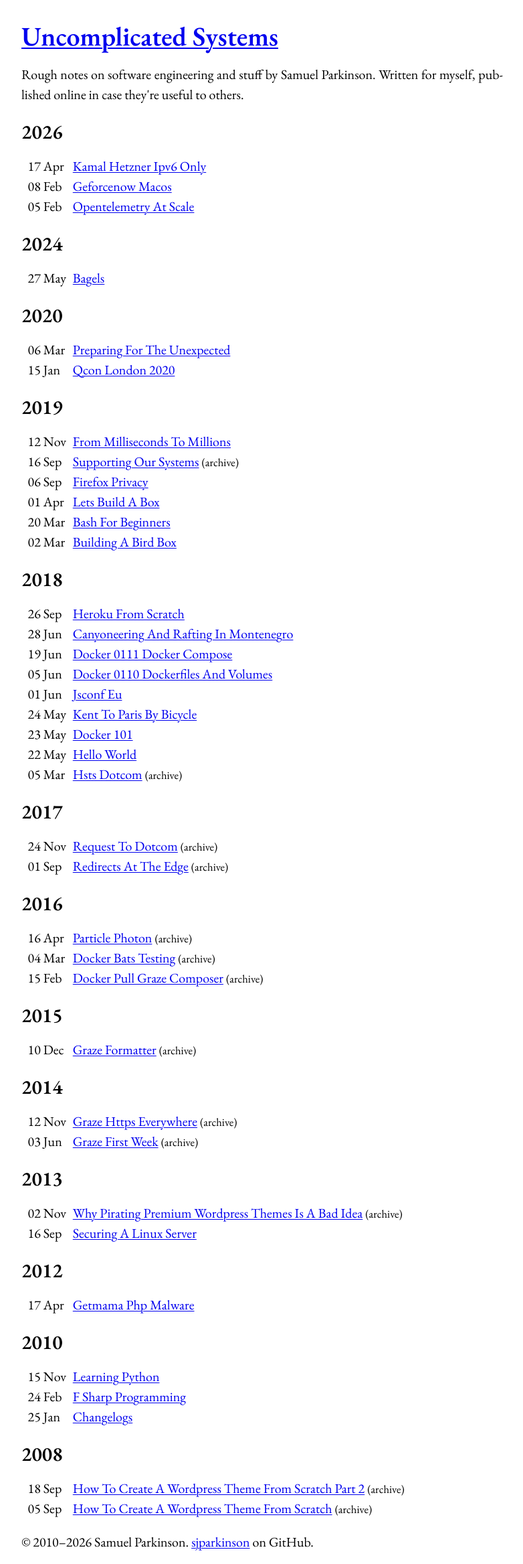
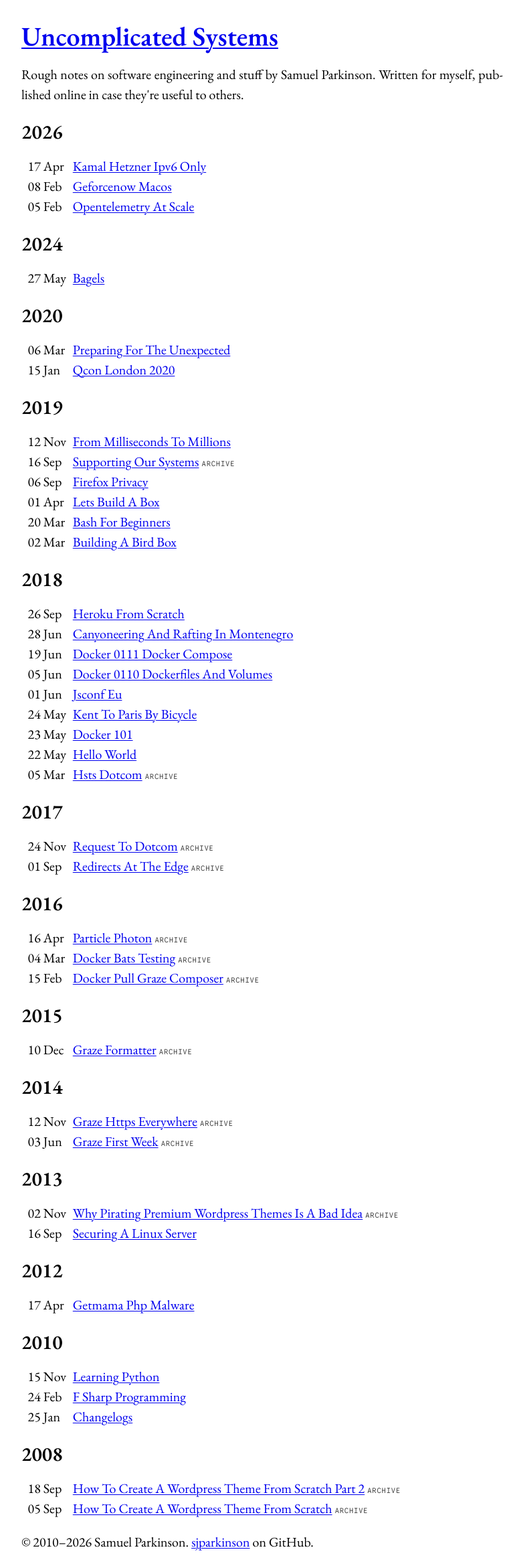
Before and after one commit to sjparkinson/uncomplicated.systems, a Jekyll site: the page built from index.html, in a window 1280 px wide. Shown: the whole page at 67% size, without its empty margins (248-1030 px from the left). Built offline with Jekyll 4.4.1, drawn with Linux system fonts in a browser that asks for light colours.

Commit message:
Enhance post layout with structured HTML and JSON-LD metadata; update CSS for improved styling

```diff
--- a/_layouts/default.html
+++ b/_layouts/default.html
@@ -26,6 +26,29 @@
   {%- assign css = site.static_files | where: "path", "/assets/css/main.css" | first %}
   <link rel="stylesheet" href="{{ css.path }}?v={{ css.modified_time | date: '%s'}}">
 
+  {%- if page.layout == "post" %}
+  <script type="application/ld+json">
+  {
+    "@context": "https://schema.org",
+    "@type": "Article",
+    "headline": {{ page.title | jsonify }},
+    "datePublished": "{{ page.date | date_to_xmlschema }}",
+    "dateModified": "{{ page.date | date_to_xmlschema }}",
+    "author": {
+      "@type": "Person",
+      "name": {{ site.author.name | jsonify }},
+      "url": "{{ '/' | absolute_url }}"
+    },
+    "publisher": {
+      "@type": "Person",
+      "name": {{ site.author.name | jsonify }}
+    },
+    "url": "{{ page.url | absolute_url }}",
+    "mainEntityOfPage": "{{ page.url | absolute_url }}"
+  }
+  </script>
+  {% endif -%}
+
   <script type="speculationrules">
   {
     "prerender": [{
@@ -43,12 +66,14 @@
 
 <body>
   <header>
+    {%- if page.url == "/" %}
     <hgroup>
       <h1><a href="/">{{ site.title }}</a></h1>
-      {% if page.url == "/" -%}
       <p>{{ site.description }}</p>
-      {%- endif %}
     </hgroup>
+    {% else %}
+    <p class="site-title"><a href="/">{{ site.title }}</a></p>
+    {% endif -%}
   </header>
 
   <main>
--- a/assets/css/main.css
+++ b/assets/css/main.css
@@ -55,10 +55,7 @@
 :root {
     color-scheme: light dark;
 
-    --color-neutral-ink: oklch(0 0 0);
-    --color-neutral-paper: oklch(1 0 0);
-
-    --text-color: light-dark(var(--color-neutral-ink), var(--color-neutral-paper));
+    --text-color: light-dark(black, white);
 }
 
 *,
@@ -124,6 +121,12 @@
     margin-block: 18px;
     text-align: justify;
     hyphens: auto;
+}
+
+:focus-visible {
+    outline: 2px solid currentColor;
+    outline-offset: 2px;
+    border-radius: 2px;
 }
 
 a {
@@ -192,23 +195,35 @@
     content: close-quote;
 }
 
-header[role="banner"] hgroup h1 {
-    margin-block: 0;
+.site-title {
+    margin-block: 0.8em 0.5em;
+    font-size: 2em;
+    font-weight: 600;
+    line-height: 1.1;
 }
 
-hgroup h2 {
+article>header h1 {
+    font-size: 1.5em;
     margin-block-end: 0;
 }
 
-main ul.posts {
+.posts {
     padding-inline-start: 1ch;
 }
 
-main ul.posts li {
+.posts li {
     display: grid;
     grid-template-columns: 6ch minmax(0, 1fr);
     column-gap: 1ch;
     text-wrap: balance;
+}
+
+.tag {
+    font-family: "Google Sans Code", monospace;
+    font-size: 0.7em;
+    text-transform: uppercase;
+    letter-spacing: 0.05em;
+    opacity: 0.7;
 }
 
 iframe[src*="youtube.com/embed/"],
--- a/index.html
+++ b/index.html
@@ -4,14 +4,15 @@
 
 {% assign years = site.posts | group_by_exp: "post", "post.date | date: '%Y'" %}
 {% for year in years %}
-<h2>{{ year.name }}</h2>
+<section aria-labelledby="year-{{ year.name }}">
+  <h2 id="year-{{ year.name }}">{{ year.name }}</h2>
   <ul class="posts">
     {% for post in year.items %}
     <li>
       <time datetime="{{ post.date | date: "%Y-%m-%d" }}">{{ post.date | date: "%d %b" }}</time>
       <span>
         {% if post.archive_url -%}
-      <a href="{{ post.archive_url }}">{{ post.title }}</a>&nbsp;<small>(archive)</small>
+        <a href="{{ post.archive_url }}">{{ post.title }}</a> <span class="tag">archive</span>
         {%- else -%}
         <a href="{{ post.url | relative_url }}">{{ post.title }}</a>
         {%- endif %}
@@ -19,4 +20,5 @@
     </li>
     {% endfor %}
   </ul>
+</section>
 {% endfor %}
```
Also changed, not shown: _layouts/post.html (+7 -5 lines). Lines whose indentation alone changed are shown as unchanged.
